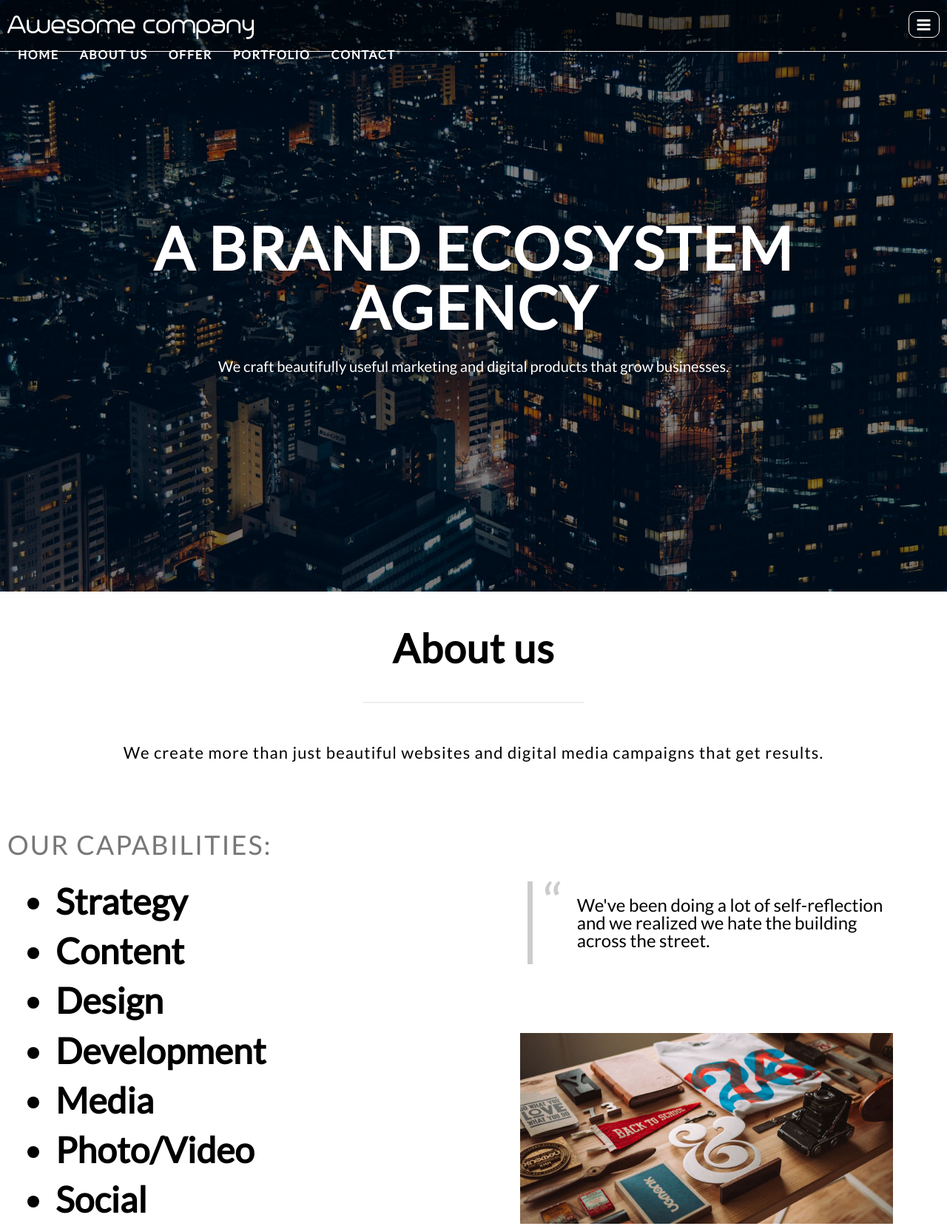
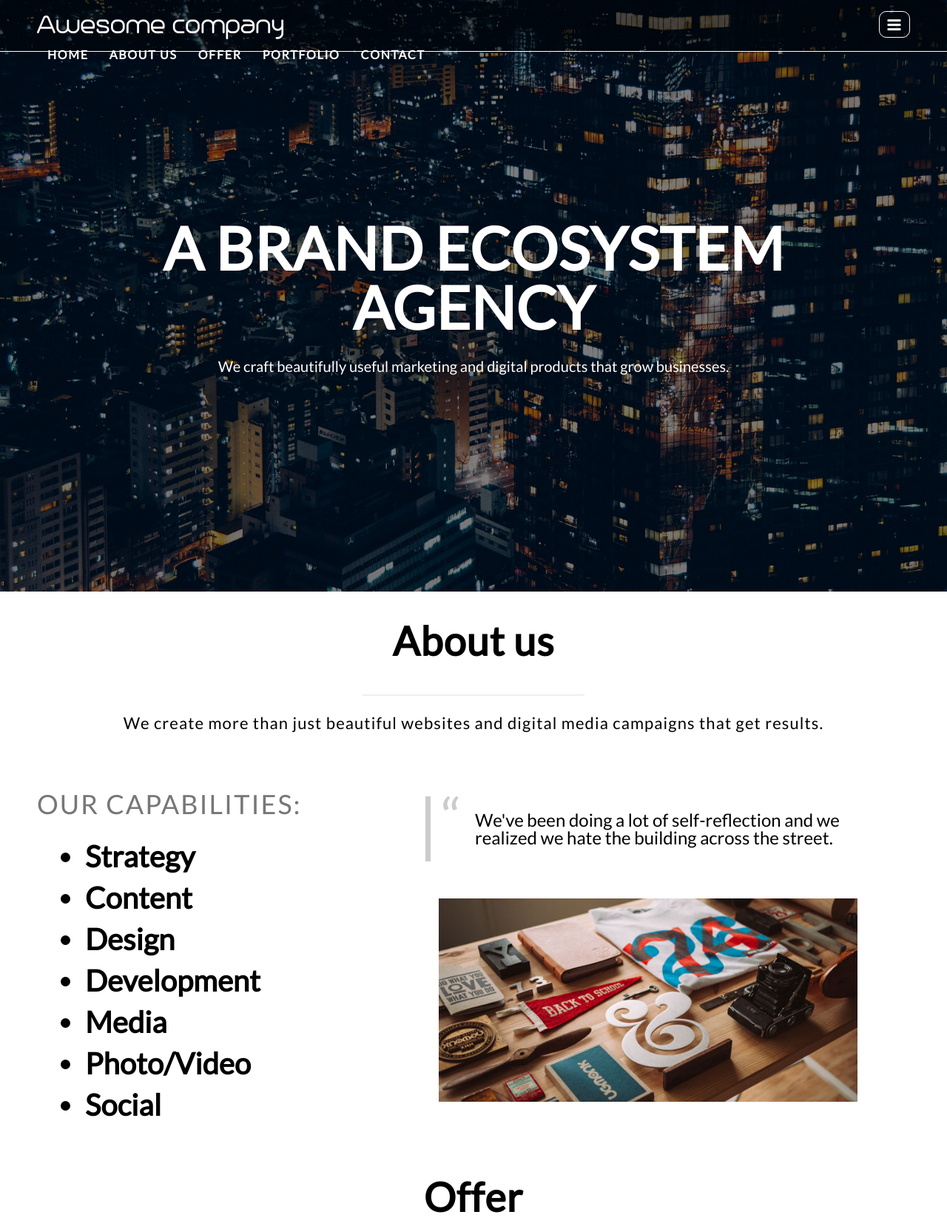
Before and after one commit to TheOpti/urban-guide-template, a website: page index.html in a window 1280 px wide. Shown: the top 1658 px of the page at 74% size. Drawn offline with nearby package versions, Linux system fonts and the light colour scheme; some packages are replaced by stand-ins of ours; files that its build step writes are made by us from their sources.

Commit message:
Fixes and stuff

```diff
--- a/index.html
+++ b/index.html
@@ -15,7 +15,7 @@
 </head>
 <body>
   <nav id="nav-bar" class="navigation">
-    <div class="navigation__bar">
+    <div class="navigation__bar container">
       <div class="navigation__logo">
         Awesome company
       </div>
@@ -42,7 +42,7 @@
     </div>
   </nav>
 
-  <section class="main-section section--full-height section--full-width" id="home">
+  <section class="main-section section--full-height" id="home">
     <div class="main-section__title-block">
       <div class="main-section__title">
         A BRAND ECOSYSTEM AGENCY
@@ -53,7 +53,7 @@
     </div>
   </section>
 
-  <section class="section section--full-height container" id="about-us">
+  <section class="section container" id="about-us">
     <div class="section__title-block">
       <div class="section__title">
         About us
@@ -63,7 +63,7 @@
         We create more than just beautiful websites and digital media campaigns that get results.
       </p>
     </div>
-    <div class="section__content-section about-us">
+    <div class="about-us">
       <div class="about-us__about-left-col">
         <p class="about-us__capabilities">
           Our capabilities:
@@ -80,9 +80,7 @@
       </div>
       <div class="about-us__about-right-col">
         <div class="about-us__about-right-description">
-          <p>
-            We've been doing a lot of self-reflection and we realized we hate the building across the street.
-          </p>
+          We've been doing a lot of self-reflection and we realized we hate the building across the street.
         </div>
         <div class="about-us__about-right-image"></div>
       </div>
@@ -100,7 +98,7 @@
         AWESOME COMPANY is a full-service digital agency that believes being a Favorite brand is more valuable than just being a Famous one. We craft beautifully useful, connected ecosystems that grow businesses and build enduring relationships between brands and humans.
       </p>
     </div>
-    <div class="section__content-section offer-section">
+    <div class="offer-section">
 
       <div class="offer-section__what-we-do">
         <div>INTEGRATED MARKETING</div>
@@ -155,7 +153,7 @@
         whirlwind ride through today's connected world.
       </p>
     </div>
-    <div class="section__content-section portfolio-section">
+    <div class="portfolio-section">
       <div class="portfolio-section__images-row">
         <div class="portfolio-section__image">
           <div class="portfolio-section__image-content">
@@ -222,7 +220,7 @@
   </section>
 
 
-  <section class="section section--full-height section--full-width" id="contact">
+  <section class="section section--full-height" id="contact">
     <div class="section__title-block container">
       <div class="section__title">
         Contact us
@@ -233,7 +231,7 @@
         Tell us some more about what you’re looking for and how we can help.
       </p>
     </div>
-    <div class="section__content-section contact">
+    <div class="contact">
 
       <div class="contact__contact-info">
         <div class="contact__contact-team-photo"></div>
--- a/package.json
+++ b/package.json
@@ -4,7 +4,7 @@
   "description": "",
   "main": "index.js",
   "scripts": {
-    "start": "gulp watch"
+    "start": "gulp dev"
   },
   "repository": {
     "type": "git",
--- a/scss/about-us.scss
+++ b/scss/about-us.scss
@@ -1,8 +1,9 @@
 .about-us {
-  margin: 15px 0;
+  margin: 30px 0;
+  display: flex;
 
   &__about-left-col {
-    flex: 1;
+    flex: 4;
     display: flex;
     justify-content: center;
     flex-direction: column;
@@ -22,12 +23,12 @@
 
   &__capabilities-list-item {
     font-weight: 600;
-    font-size: 48px;
+    font-size: 40px;
     line-height: 1.4;
   }
 
   &__about-right-col {
-    flex: 1;
+    flex: 6;
     display: flex;
     justify-content: center;
     align-items: center;
@@ -38,11 +39,7 @@
     display: flex;
     align-items: center;
     justify-content: center;
-    padding: 20px 30px;
     font-size: 24px;
-    flex: 1;
-
-    p {
     position: relative;
     padding: 20px 0 20px 60px;
     border-left: 7px solid #ccc;
@@ -57,15 +54,13 @@
       left: 15px;
     }
   }
-  }
 
   &__about-right-image {
+    margin-top: 50px;
     flex: 1;
     background-image: url("../assets/images/pic1.jpg");
     background-size: cover;
     width: 80%;
-    margin: 0 auto;
-    min-height: 250px;
+    max-height: 275px;
   }
-
 }
--- a/scss/footer.scss
+++ b/scss/footer.scss
@@ -42,7 +42,7 @@
   }
 
   &__source-code-info {
-    padding-left: 7px;
+    padding-left: 10px;
   }
 
   &__address-line {
--- a/scss/main-section.scss
+++ b/scss/main-section.scss
@@ -19,12 +19,11 @@
   }
 
   &__title {
-    width: 80%;
     font-size: 80px;
     font-weight: bold;
     text-align: center;
     line-height: 1;
-    letter-spacing: 2px;
+    letter-spacing: 0.5px;
   }
 
   &__description {
--- a/scss/navigation.scss
+++ b/scss/navigation.scss
@@ -36,10 +36,6 @@
     color: black;
     border-bottom: 1px solid black;
     z-index: 1;
-
-    .navigation__bar {
-      width: 85%;
-    }
 
     .navigation__menu-item:hover:after,
     .navigation__menu-item:hover:before {
--- a/scss/styles.scss
+++ b/scss/styles.scss
@@ -1,3 +1,5 @@
+@import 'variables';
+
 @import 'basic';
 @import 'navigation';
 @import 'main-section';
@@ -8,7 +10,7 @@
 @import 'footer';
 
 .container {
-  max-width: $max-width;
+  max-width: $breakpoint-large-desktop;
   width: 100%;
   padding: 0 10px;
   margin: 0 auto;
@@ -21,11 +23,7 @@
 
   &--shorter-width {
     width: 100%;
-    max-width: 1200px;
-  }
-
-  &--full-width {
-    width: 100%;
+    max-width: $max-width;
   }
 
   &--full-height {
@@ -33,7 +31,7 @@
   }
 
   &__title-block {
-    padding-top: 50px;
+    padding-top: 40px;
     display: flex;
     align-items: center;
     justify-content: center;
@@ -51,19 +49,14 @@
     width: 100%;
     max-width: 1200px;
     font-size: 22px;
-    margin: 50px auto;
+    margin: 20px auto;
     line-height: 1.5;
     letter-spacing: 1.1px;
     text-align: center;
 
-    @media(max-width: $breakpoint-max-border) {
-      width: 80%;
+    @media(max-width: $breakpoint-desktop) {
+      width: 85%;
     }
-  }
-
-  &__content-section {
-    display: flex;
-    flex: 1;
   }
 
   &__divider {
```
Also changed, not shown: 1 other file. Lines whose indentation alone changed are shown as unchanged.
